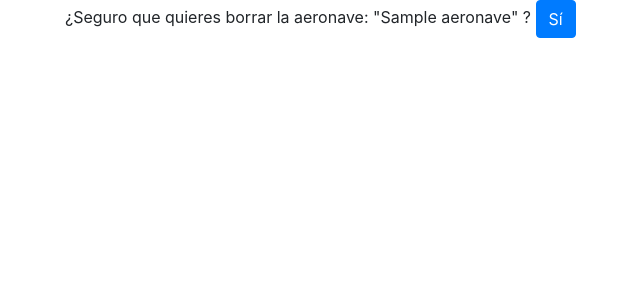
After one commit to Zaexv/Martians-websample, a Django app: template marcianos/templates/aeronave/borrar_aeronave.html in a window 1280 px wide. The commit adds this page. Shown: the top 300 px of the page, without its empty margins (20-660 px from the left). Run offline with Django 3.2, Linux system fonts and the light colour scheme; the template is opened without the code that fills it: values that come from a table or form of the project are taken from there, others are empty; tables that the repository leaves empty hold one stand-in row (values such as "Sample post"); some libraries are stand-ins or nearby versions.

Commit message:
[ADD] Borrar Aeronave [REF] Small Refactor

```diff
--- /dev/null
+++ b/marcianos/templates/aeronave/borrar_aeronave.html
@@ -0,0 +1,16 @@
+<!DOCTYPE html>
+<html>
+  <head>
+    <meta charset="utf-8">
+    <link rel="stylesheet" href="https://maxcdn.bootstrapcdn.com/bootstrap/4.0.0-beta.2/css/bootstrap.min.css">
+    <title>Borrar Nave</title>
+  </head>
+  <body>
+    <div class="container">
+      <form method="post">{% csrf_token %}
+        ¿Seguro que quieres borrar la aeronave: "{{ object.nombre }}" ?
+        <input class="btn btn-primary" type="submit" value="Sí" />
+      </form>
+    </div>
+  </body>
+</html>
--- a/marcianos/templates/aeronave/lista.html
+++ b/marcianos/templates/aeronave/lista.html
@@ -17,6 +17,7 @@
               <p>Max Marcianos: {{ AeroNave.max_marcianos}} </p>
               <p>Nave de Origen: {{ AeroNave.nave_origen.nombre }} </p>
               <p>Nave de Destino: {{ AeroNave.nave_destino.nombre }} </p>
+              <a class="btn btn-danger" href='{% url "aeronave_delete" AeroNave.pk %}'>Borrar</a>
             </li>
           {% endfor %}
         </ul>
--- a/marcianos/templates/nave_nodriza/lista.html
+++ b/marcianos/templates/nave_nodriza/lista.html
@@ -14,7 +14,7 @@
             <li>
               <p>Nave PK: {{ Nave.pk }}</p>
               <p>Nombre: {{ Nave.nombre }}</p>
-              <a class="btn btn-danger" href='{% url "naves_delete" Nave.pk %}'>Delete</a>
+              <a class="btn btn-danger" href='{% url "naves_delete" Nave.pk %}'>borrar</a>
             </li>
           {% endfor %}
         </ul>
--- a/marcianosISI/urls.py
+++ b/marcianosISI/urls.py
@@ -26,4 +26,5 @@ urlpatterns = [
     path(r'navenodriza/delete(?P<pk>\d+)$', views.nave_nodriza_delete, name ='naves_delete'),
     path('aeronave/', views.aeronaveList, name = 'aeronaves_list'),
     path(r'aeronave/create$', views.aeronave_create, name = 'aeronave_create'),
+    path(r'aeronave/delete(?P<pk>\d+)$', views.aeronave_delete, name ='aeronave_delete'),
 ]
```
Also changed, not shown: marcianos/views.py (+11 -2 lines), db.sqlite3.
